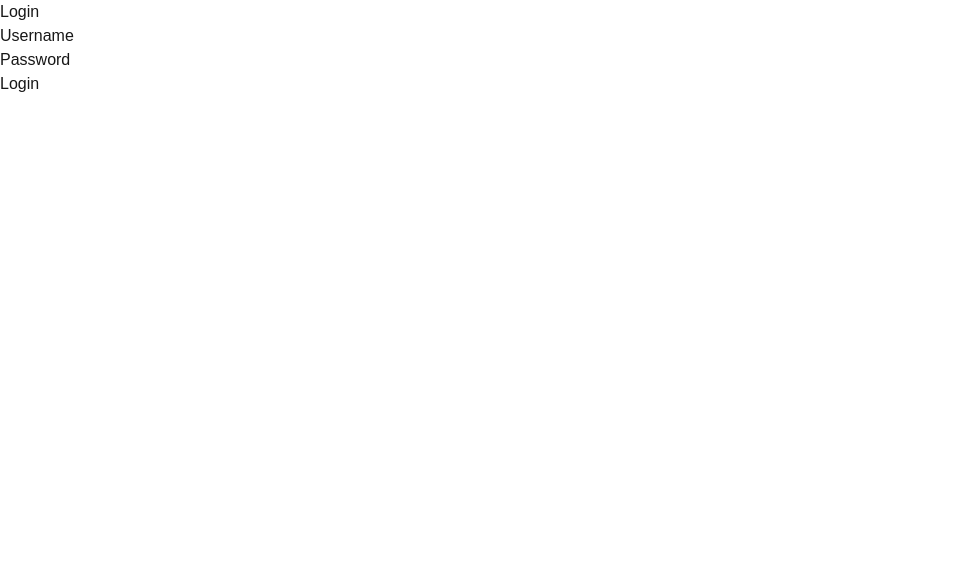
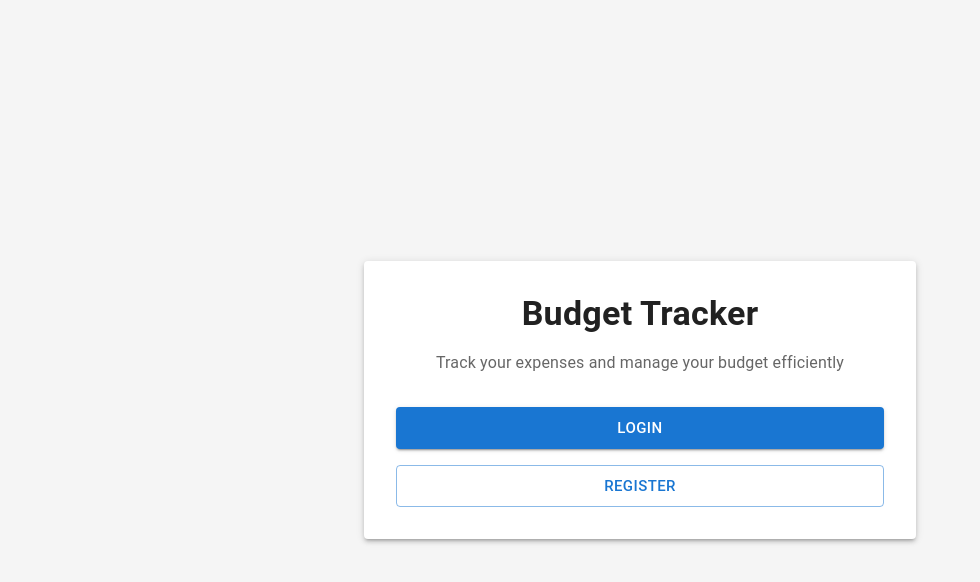
Before and after one commit to KMtouzhele/Budget, a Next.js app in the folder budget_frontend/: page / in a window 1280 px wide. Shown: the top 582 px of the page, without its empty margins (0-980 px from the left). Built offline with nearby package versions, Linux system fonts and the light colour scheme.

Commit message:
login page and register page implememted.

```diff
--- a/budget_frontend/package.json
+++ b/budget_frontend/package.json
@@ -9,6 +9,10 @@
     "lint": "next lint"
   },
   "dependencies": {
+    "@emotion/react": "^11.14.0",
+    "@emotion/styled": "^11.14.0",
+    "@mui/icons-material": "^6.4.6",
+    "@mui/material": "^6.4.6",
     "axios": "^1.7.9",
     "next": "15.1.7",
     "react": "^19.0.0",
--- a/budget_frontend/src/app/page.tsx
+++ b/budget_frontend/src/app/page.tsx
@@ -1,77 +1,62 @@
 "use client";
-import { useState } from "react";
-import axios from "axios";
+import Link from 'next/link';
+import { Box, Container, Paper, Typography, Button, Stack } from '@mui/material';
 
-export default function Login() {
-  const [username, setUsername] = useState("");
-  const [password, setPassword] = useState("");
-  const [error, setError] = useState("");
+export default function Home() {
+  return (
+    <Box
+      sx={{
+        display: 'flex',
+        flexDirection: 'column',
+        alignItems: 'center',
+        justifyContent: 'center',
+        minHeight: '100vh',
+        bgcolor: '#f5f5f5'
+      }}
+    >
+      <Container maxWidth="sm">
+        <Paper
+          elevation={3}
+          sx={{
+            p: 4,
+            display: 'flex',
+            flexDirection: 'column',
+            alignItems: 'center'
+          }}
+        >
+          <Typography variant="h4" component="h1" fontWeight="bold" textAlign="center" mb={2}>
+            Budget Tracker
+          </Typography>
 
-  const handleSubmit = async (event: React.FormEvent) => {
-    event.preventDefault();
-    setError("");
+          <Typography variant="body1" color="text.secondary" textAlign="center" mb={4}>
+            Track your expenses and manage your budget efficiently
+          </Typography>
 
-    try {
-      const response = await axios.post(`${process.env.NEXT_PUBLIC_API_URL}/api/account/login`, {
-        username,
-        password,
-      });
+          <Stack spacing={2} width="100%">
+            <Link href="/auth/login" style={{ width: '100%', textDecoration: 'none' }}>
+              <Button
+                variant="contained"
+                color="primary"
+                fullWidth
+                size="large"
+              >
+                Login
+              </Button>
+            </Link>
 
-      if (response.status === 200) {
-        // Handle successful login
-        console.log("Login successful", response.data);
-      } else {
-        // Handle login error
-        setError("Login failed");
-      }
-    } catch (error) {
-      setError("Login failed");
-      console.error("Login error", error);
-    }
-  };
-
-  return (
-    <div className="flex items-center justify-center min-h-screen bg-gray-100">
-      <div className="bg-white p-8 rounded shadow-md w-full max-w-md">
-        <h1 className="text-2xl font-bold mb-6">Login</h1>
-        <form onSubmit={handleSubmit}>
-          <div className="mb-4">
-            <label className="block text-gray-700 text-sm font-bold mb-2" htmlFor="username">
-              Username
-            </label>
-            <input
-              type="text"
-              id="username"
-              value={username}
-              onChange={(e) => setUsername(e.target.value)}
-              className="shadow appearance-none border rounded w-full py-2 px-3 text-gray-700 leading-tight focus:outline-none focus:shadow-outline"
-              required
-            />
-          </div>
-          <div className="mb-6">
-            <label className="block text-gray-700 text-sm font-bold mb-2" htmlFor="password">
-              Password
-            </label>
-            <input
-              type="password"
-              id="password"
-              value={password}
-              onChange={(e) => setPassword(e.target.value)}
-              className="shadow appearance-none border rounded w-full py-2 px-3 text-gray-700 mb-3 leading-tight focus:outline-none focus:shadow-outline"
-              required
-            />
-          </div>
-          {error && <p className="text-red-500 text-xs italic">{error}</p>}
-          <div className="flex items-center justify-between">
-            <button
-              type="submit"
-              className="bg-blue-500 hover:bg-blue-700 text-white font-bold py-2 px-4 rounded focus:outline-none focus:shadow-outline"
-            >
-              Login
-            </button>
-          </div>
-        </form>
-      </div>
-    </div>
+            <Link href="/auth/register" style={{ width: '100%', textDecoration: 'none' }}>
+              <Button
+                variant="outlined"
+                color="primary"
+                fullWidth
+                size="large"
+              >
+                Register
+              </Button>
+            </Link>
+          </Stack>
+        </Paper>
+      </Container>
+    </Box>
   );
 }
```
Also changed, not shown: budget_frontend/src/app/auth/login/page.tsx (added, +19 -0 lines), budget_frontend/src/app/auth/register/page.tsx (added, +18 -0 lines), budget_frontend/src/app/budget/overview/page.tsx (added, +7 -0 lines), budget_frontend/src/components/auth/LoginForm.tsx (added, +120 -0 lines), budget_frontend/src/components/auth/RegisterForm.tsx (added, +114 -0 lines).
